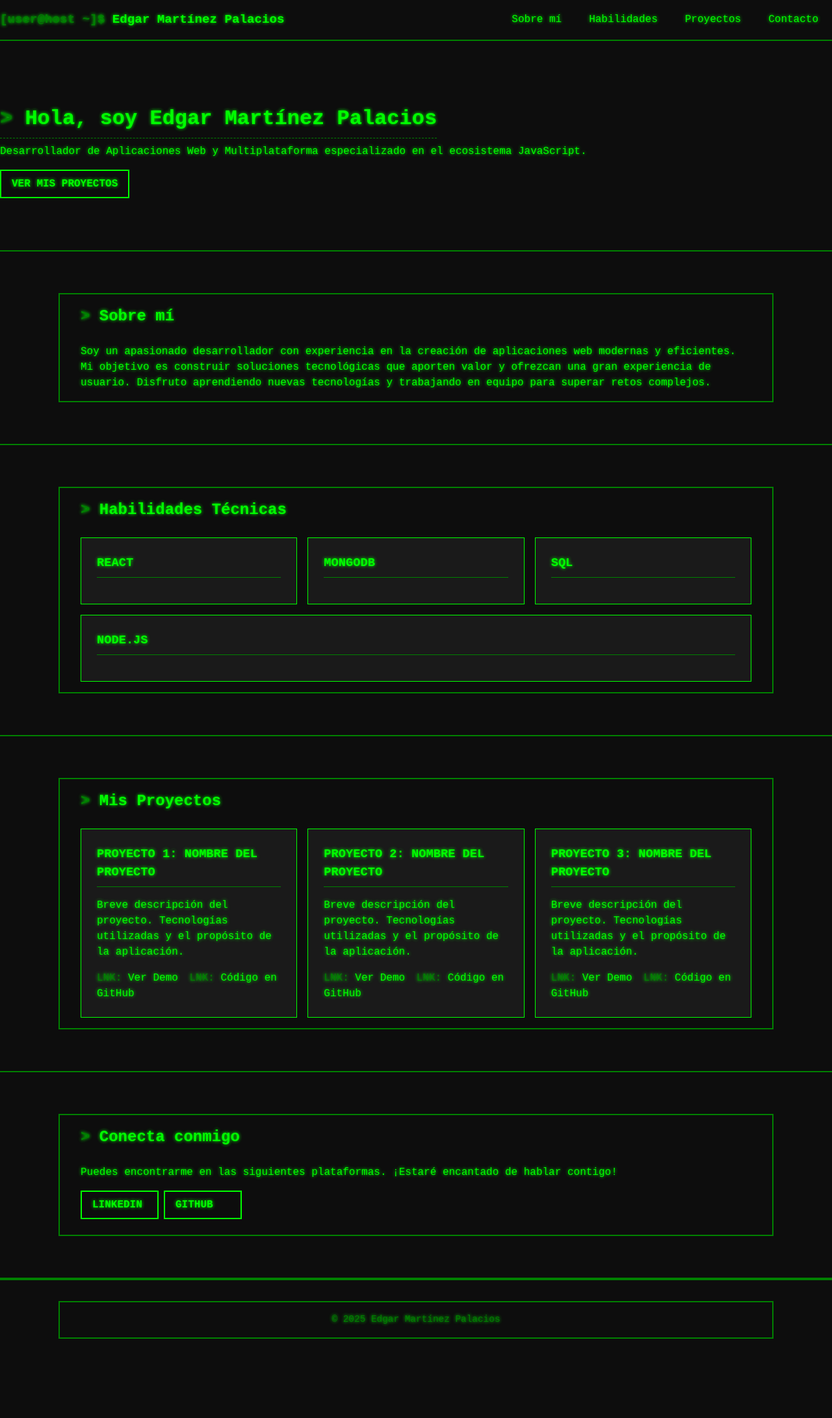
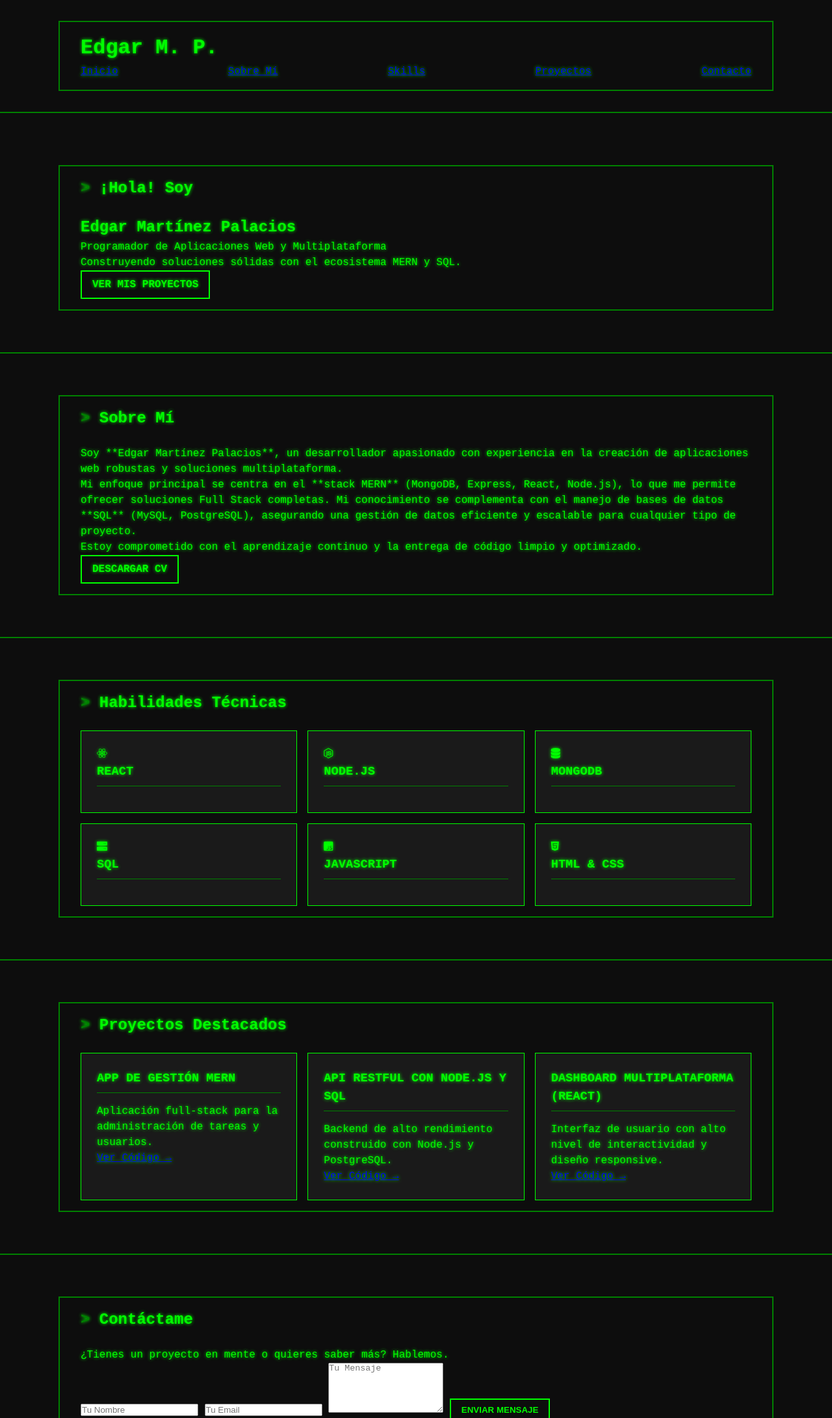
Before and after one commit to edgarmartinezpal/edgarmartinezpal.github.io, a plain HTML site: page index.html in a window 1280 px wide. Shown: the top 2182 px of the page at 65% size. Before the commit the page ends 2092 px from the top, so only its background shows below. Drawn offline with Linux system fonts and the light colour scheme; files that its build step writes are made by us from their sources.

Commit message:
Update index.html

```diff
--- a/index.html
+++ b/index.html
@@ -3,42 +3,44 @@
 <head>
     <meta charset="UTF-8">
     <meta name="viewport" content="width=device-width, initial-scale=1.0">
-    <title>Edgar Martínez Palacios - Desarrollador Web y Multiplataforma</title>
-    <link rel="stylesheet" href="css/style.css">
+    <title>Edgar Martínez Palacios - Desarrollador Full Stack</title>
+    <link rel="stylesheet" href="style.css">
+    <link rel="stylesheet" href="https://cdnjs.cloudflare.com/ajax/libs/font-awesome/6.0.0-beta3/css/all.min.css">
 </head>
 <body>
+
     <header>
+        <div class="container nav-content">
+            <h1 class="logo">Edgar M. P.</h1>
             <nav>
-            <div class="logo">
-                <h1>Edgar Martínez Palacios</h1>
+                <a href="#inicio">Inicio</a>
+                <a href="#sobre-mi">Sobre Mí</a>
+                <a href="#habilidades">Skills</a>
+                <a href="#proyectos">Proyectos</a>
+                <a href="#contacto">Contacto</a>
+            </nav>
         </div>
-            <ul class="nav-links">
-                <li><a href="#sobre-mi">Sobre mí</a></li>
-                <li><a href="#habilidades">Habilidades</a></li>
-                <li><a href="#proyectos">Proyectos</a></li>
-                <li><a href="#contacto">Contacto</a></li>
-            </ul>
-            <div class="burger">
-                <div class="line1"></div>
-                <div class="line2"></div>
-                <div class="line3"></div>
-            </div>
-        </nav>
     </header>
 
-    <main>
-        <section id="hero">
-            <div class="hero-container">
-                <h2>Hola, soy Edgar Martínez Palacios</h2>
-                <p>Desarrollador de Aplicaciones Web y Multiplataforma especializado en el ecosistema JavaScript.</p>
-                <a href="#proyectos" class="btn">Ver mis proyectos</a>
+    <section id="inicio" class="hero">
+        <div class="container">
+            <h2>¡Hola! Soy</h2>
+            <h1>Edgar Martínez Palacios</h1>
+            <p class="rol">Programador de Aplicaciones Web y Multiplataforma</p>
+            <p class="tagline">Construyendo soluciones sólidas con el ecosistema MERN y SQL.</p>
+            <a href="#proyectos" class="btn primary">Ver Mis Proyectos</a>
         </div>
     </section>
 
     <section id="sobre-mi">
         <div class="container">
-                <h2>Sobre mí</h2>
-                <p>Soy un apasionado desarrollador con experiencia en la creación de aplicaciones web modernas y eficientes. Mi objetivo es construir soluciones tecnológicas que aporten valor y ofrezcan una gran experiencia de usuario. Disfruto aprendiendo nuevas tecnologías y trabajando en equipo para superar retos complejos.</p>
+            <h2>Sobre Mí</h2>
+            <div class="bio-content">
+                <p>Soy **Edgar Martínez Palacios**, un desarrollador apasionado con experiencia en la creación de aplicaciones web robustas y soluciones multiplataforma.</p>
+                <p>Mi enfoque principal se centra en el **stack MERN** (MongoDB, Express, React, Node.js), lo que me permite ofrecer soluciones Full Stack completas. Mi conocimiento se complementa con el manejo de bases de datos **SQL** (MySQL, PostgreSQL), asegurando una gestión de datos eficiente y escalable para cualquier tipo de proyecto.</p>
+                <p>Estoy comprometido con el aprendizaje continuo y la entrega de código limpio y optimizado.</p>
+                <a href="#" class="btn secondary" download>Descargar CV</a>
+            </div>
         </div>
     </section>
 
@@ -47,20 +49,28 @@
             <h2>Habilidades Técnicas</h2>
             <div class="skills-grid">
                 <div class="skill-card">
-                        <img src="https://upload.wikimedia.org/wikipedia/commons/a/a7/React-icon.svg" alt="React">
+                    <i class="fab fa-react"></i>
                     <h3>React</h3>
                 </div>
                 <div class="skill-card">
-                        <img src="https://cdn.worldvectorlogo.com/logos/mongodb-icon-1.svg" alt="MongoDB">
+                    <i class="fab fa-node-js"></i>
+                    <h3>Node.js</h3>
+                </div>
+                <div class="skill-card">
+                    <i class="fas fa-database"></i>
                     <h3>MongoDB</h3>
                 </div>
                 <div class="skill-card">
-                        <img src="https://www.svgrepo.com/show/303229/sql-database-sql-logo.svg" alt="SQL">
+                    <i class="fas fa-server"></i>
                     <h3>SQL</h3>
                 </div>
                 <div class="skill-card">
-                        <img src="https://nodejs.org/static/images/logo.svg" alt="Node.js">
-                        <h3>Node.js</h3>
+                    <i class="fab fa-js-square"></i>
+                    <h3>JavaScript</h3>
+                </div>
+                <div class="skill-card">
+                    <i class="fab fa-html5"></i>
+                    <h3>HTML & CSS</h3>
                 </div>
             </div>
         </div>
@@ -68,54 +78,53 @@
 
     <section id="proyectos">
         <div class="container">
-                <h2>Mis Proyectos</h2>
+            <h2>Proyectos Destacados</h2>
             <div class="projects-grid">
-                    <div class="project-card">
-                        <h3>Proyecto 1: Nombre del Proyecto</h3>
-                        <p>Breve descripción del proyecto. Tecnologías utilizadas y el propósito de la aplicación.</p>
-                        <div class="project-links">
-                            <a href="#" target="_blank">Ver Demo</a>
-                            <a href="#" target="_blank">Código en GitHub</a>
-                        </div>
-                    </div>
-                    <div class="project-card">
-                        <h3>Proyecto 2: Nombre del Proyecto</h3>
-                        <p>Breve descripción del proyecto. Tecnologías utilizadas y el propósito de la aplicación.</p>
-                        <div class="project-links">
-                            <a href="#" target="_blank">Ver Demo</a>
-                            <a href="#" target="_blank">Código en GitHub</a>
-                        </div>
-                    </div>
-                    <div class="project-card">
-                        <h3>Proyecto 3: Nombre del Proyecto</h3>
-                        <p>Breve descripción del proyecto. Tecnologías utilizadas y el propósito de la aplicación.</p>
-                        <div class="project-links">
-                            <a href="#" target="_blank">Ver Demo</a>
-                            <a href="#" target="_blank">Código en GitHub</a>
-                        </div>
-                    </div>
+                <article class="project-card">
+                    <h3>App de Gestión MERN</h3>
+                    <p>Aplicación full-stack para la administración de tareas y usuarios.</p>
+                    <a href="#" target="_blank" class="project-link">Ver Código &rarr;</a>
+                </article>
+                <article class="project-card">
+                    <h3>API RESTful con Node.js y SQL</h3>
+                    <p>Backend de alto rendimiento construido con Node.js y PostgreSQL.</p>
+                    <a href="#" target="_blank" class="project-link">Ver Código &rarr;</a>
+                </article>
+                <article class="project-card">
+                    <h3>Dashboard Multiplataforma (React)</h3>
+                    <p>Interfaz de usuario con alto nivel de interactividad y diseño responsive.</p>
+                    <a href="#" target="_blank" class="project-link">Ver Código &rarr;</a>
+                </article>
             </div>
         </div>
     </section>
 
     <section id="contacto">
-            <div class="container contact-container">
-                <h2>Conecta conmigo</h2>
-                <p>Puedes encontrarme en las siguientes plataformas. ¡Estaré encantado de hablar contigo!</p>
-                <div class="contact-links">
-                    <a href="https://linkedin.com/in/tu-usuario" class="btn contact-btn" target="_blank">LinkedIn</a>
-                    <a href="https://github.com/tu-usuario" class="btn contact-btn" target="_blank">GitHub</a>
+        <div class="container">
+            <h2>Contáctame</h2>
+            <p>¿Tienes un proyecto en mente o quieres saber más? Hablemos.</p>
+
+            <form id="contact-form">
+                <input type="text" placeholder="Tu Nombre" required>
+                <input type="email" placeholder="Tu Email" required>
+                <textarea placeholder="Tu Mensaje" rows="5" required></textarea>
+                <button type="submit" class="btn primary">Enviar Mensaje</button>
+            </form>
+
+            <div class="social-links">
+                <a href="#" target="_blank"><i class="fab fa-github"></i></a>
+                <a href="#" target="_blank"><i class="fab fa-linkedin"></i></a>
+                <a href="mailto:tuemail@dominio.com"><i class="fas fa-envelope"></i></a>
             </div>
         </div>
     </section>
-    </main>
 
     <footer>
         <div class="container">
-            <p>&copy; 2025 Edgar Martínez Palacios</p>
+            <p>&copy; 2024 Edgar Martínez Palacios. Desarrollador Web y Multiplataforma.</p>
         </div>
     </footer>
 
-    <script src="js/script.js"></script>
+    <script src="script.js"></script>
 </body>
 </html>
```
Lines whose indentation alone changed are shown as unchanged.
